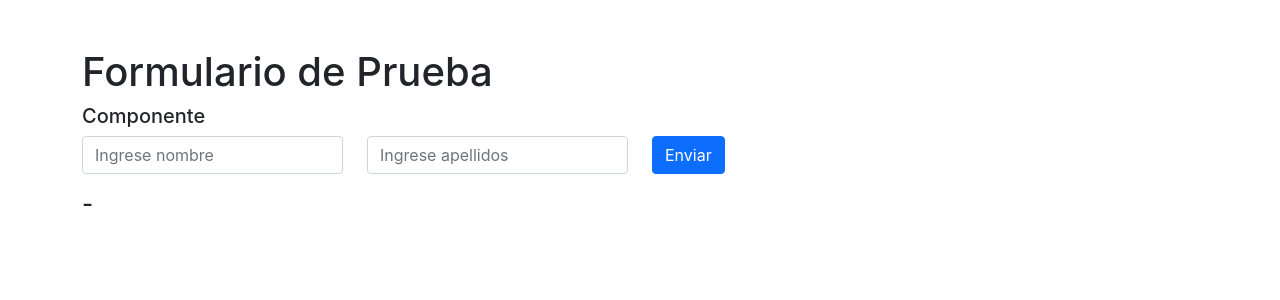
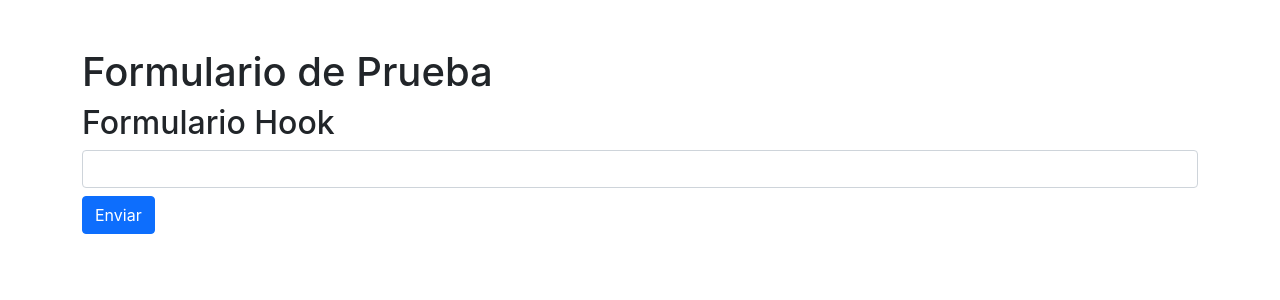
Before and after one commit to raultarifa/mi_primer_react, a React (Create React App) app: page / in a window 1280 px wide. Shown: the top 300 px of the page. Built offline with nearby package versions, Linux system fonts and the light colour scheme.

Commit message:
FormularioHook

```diff
--- a/package.json
+++ b/package.json
@@ -8,6 +8,7 @@
     "@testing-library/user-event": "^12.6.0",
     "react": "^17.0.1",
     "react-dom": "^17.0.1",
+    "react-hook-form": "^6.13.1",
     "react-scripts": "4.0.1",
     "web-vitals": "^0.2.4"
   },
--- a/src/App.js
+++ b/src/App.js
@@ -3,6 +3,7 @@
 import Jsx from './components/Jsx.js'
 import Lista from './components/Lista.js'
 import Formulario from './components/Formulario.js'
+import FormHook from './components/FormHook.js'
 
 
 function App() {
@@ -18,8 +19,9 @@
       <Contador />
       <Jsx />
       <Lista />
+      <Formulario />
       */}
-      <Formulario />
+      <FormHook />
     </div>
   );
 }
--- /dev/null
+++ b/src/components/FormHook.js
@@ -0,0 +1,46 @@
+import React,{Fragment} from 'react';
+import {useForm} from 'react-hook-form';
+
+
+
+const FormHook = () => {
+
+    const {register,errors,handleSubmit}=useForm();
+
+    const onSubmit=(data,event) =>{
+        console.log(data)
+        event.target.reset()
+    }
+
+
+    return (
+        <Fragment>
+            <h2>Formulario Hook</h2>
+            <form onSubmit={handleSubmit(onSubmit)}>
+                <input
+                    name="titulo"
+                    className="form-control my-2"
+                    ref={
+                        register({
+                            required:{value:true,message:'Titulo obligatorio'},
+                            maxLength:{value:5,message:'No mas de 5 caracteres'}
+                        })
+                    }>
+                </input>
+
+                <span className="text-danger text-small d-block mb-2">
+                    {errors?.titulo?.message}
+                </span>
+                <button className="btn btn-primary">Enviar</button>
+
+            </form>
+
+
+        </Fragment>
+
+
+
+    );
+}
+
+export default FormHook;
--- a/src/components/Formulario.js
+++ b/src/components/Formulario.js
@@ -22,10 +22,6 @@
        {/* evitamos el procesamiento automatico con la siguiente funcion */}
        event.preventDefault();
        console.log(datos.nombre + ' ' + datos.apellidos)
-
-
-
-
     }
 
     return (
```
Also changed, not shown: 2 other files (tests, documents, lock files or other folders).
